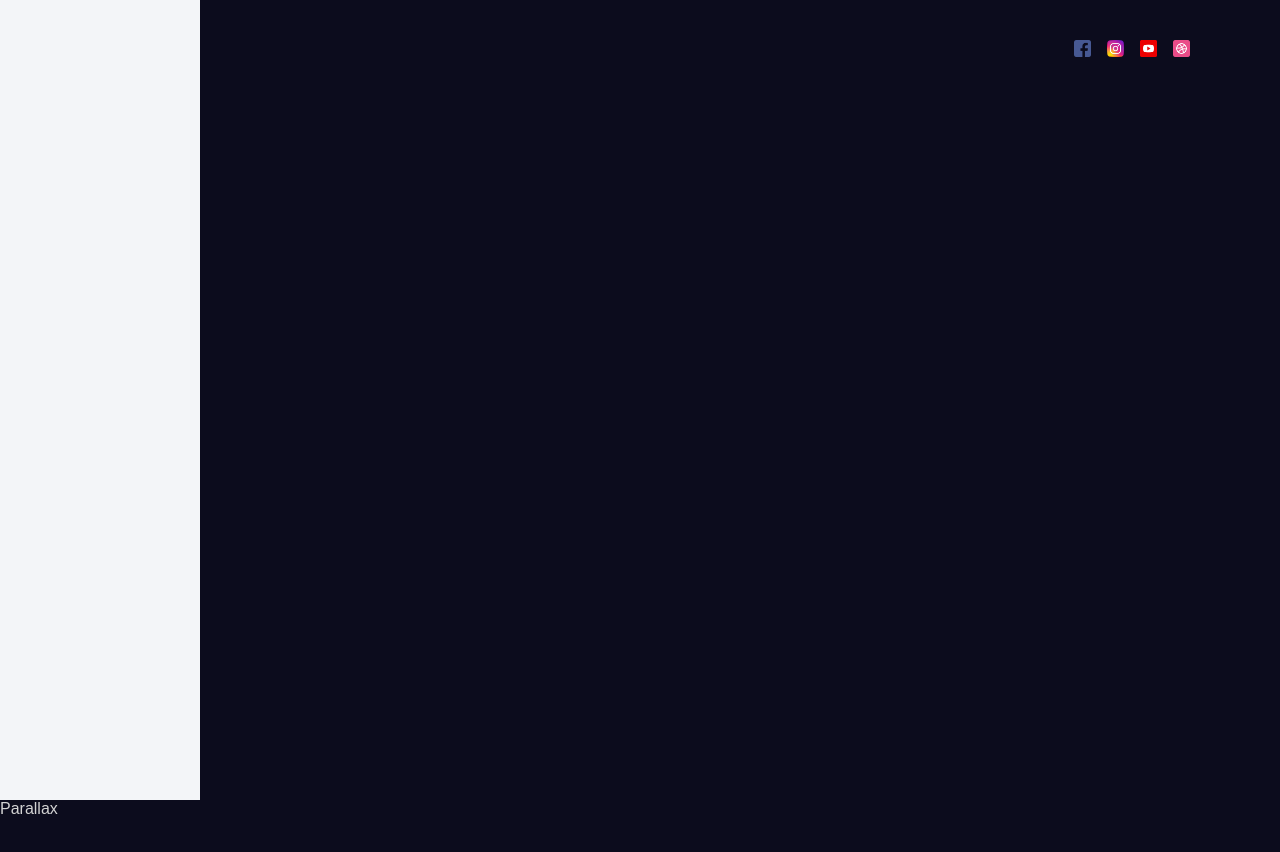
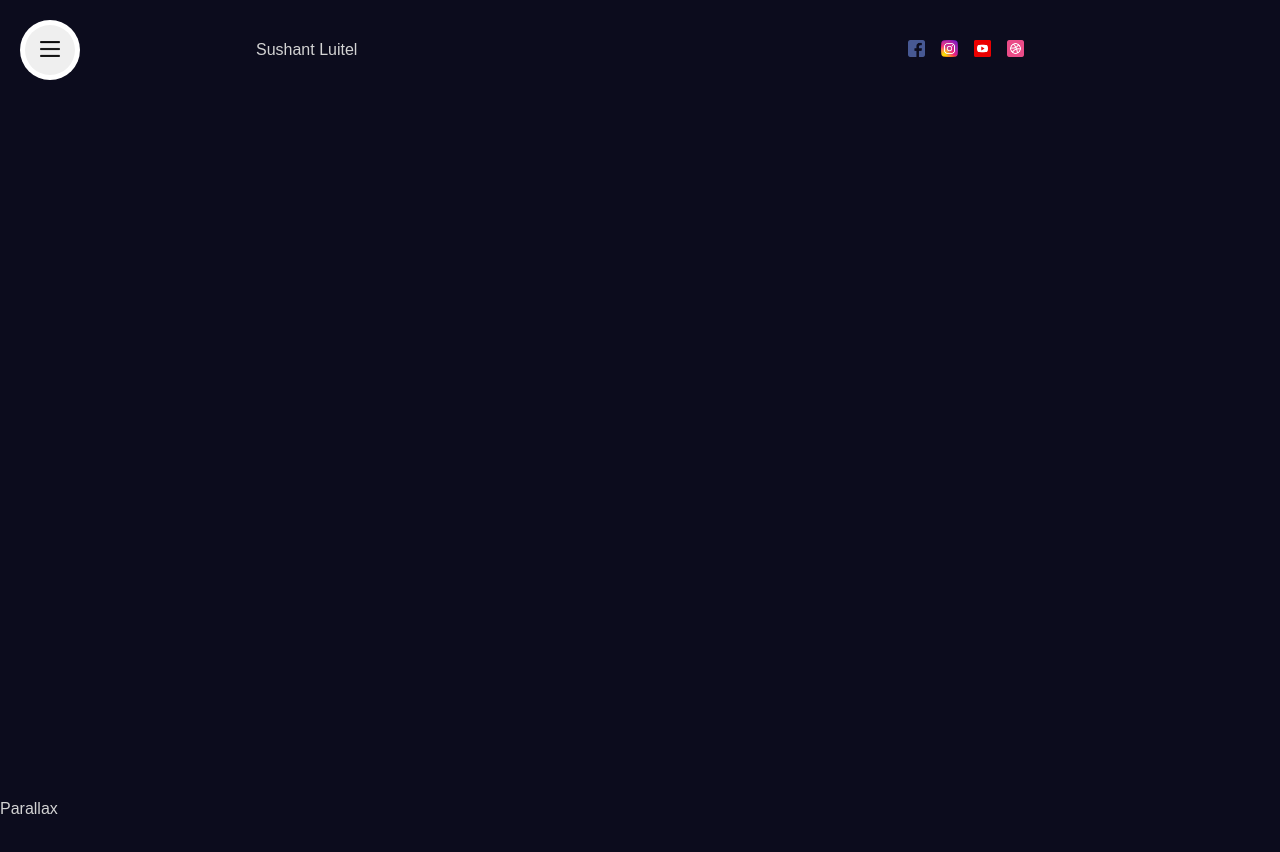
Before and after one commit to Sushant-Luitel/Portfolio, a React (Vite) app: page / in a window 1280 px wide. Shown: the top 852 px of the page. Built offline with nearby package versions, Linux system fonts and the light colour scheme.

Commit message:
created sidebar with animation

```diff
--- a/src/Components/Navbar/Navbar.scss
+++ b/src/Components/Navbar/Navbar.scss
@@ -2,8 +2,9 @@
   height: 100px;
 
   .wrapper {
+    width: 60%;
     height: 100%;
-    max-width: 1100px;
+    max-width: 1360px;
     margin: 0 auto;
     display: flex;
     align-items: center;
--- a/src/Components/Sidebar/Links.jsx
+++ b/src/Components/Sidebar/Links.jsx
@@ -2,7 +2,17 @@ import React from "react";
 
 const Links = () => {
   const sidebarItems = ["Home", "Services", "Contact", "Portfolio", "About"];
-  return <div>{sidebarItems.map((item, index) => {})}</div>;
+  return (
+    <div className="Links">
+      {sidebarItems.map((item, index) => {
+        return (
+          <a key={item} href="#">
+            {item}
+          </a>
+        );
+      })}
+    </div>
+  );
 };
 
 export default Links;
--- a/src/Components/Sidebar/Sidebar.jsx
+++ b/src/Components/Sidebar/Sidebar.jsx
@@ -1,7 +1,47 @@
-import React from "react";
+import React, { useState } from "react";
 import "./Sidebar.scss";
+import Links from "./Links";
+import { motion } from "framer-motion";
+import close from "../../assets/close.png";
+import hamburger from "../../assets/hamburger.png";
 const Sidebar = () => {
-  return <div className="sidebar"></div>;
+  const [open, setOpen] = useState(false);
+
+  const variants = {
+    open: {
+      clipPath: "circle(1200px at 50px 50px)",
+      transition: {
+        type: "spring",
+        stiffness: 20,
+      },
+    },
+    closed: {
+      clipPath: "circle(30px at 50px 50px)",
+      trasition: {
+        delay: 0.5,
+        type: "spring",
+        stiffness: 400,
+        damping: 40,
+      },
+    },
+  };
+  return (
+    <motion.div className="sidebar" animate={open ? "open" : "closed"}>
+      <motion.div className="bg" variants={variants}>
+        <Links />
+      </motion.div>
+      <button
+        className="sidebar-button"
+        onClick={() => setOpen((prev) => !prev)}
+      >
+        {open ? (
+          <img src={close} width={20} alt="logo" />
+        ) : (
+          <img src={hamburger} width={20} alt="logo" />
+        )}
+      </button>
+    </motion.div>
+  );
 };
 export default Sidebar;
 Sidebar;
--- a/src/Components/Sidebar/Sidebar.scss
+++ b/src/Components/Sidebar/Sidebar.scss
@@ -1,8 +1,44 @@
 .sidebar {
-  position: fixed;
-  top: 0;
-  left: 0;
-  bottom: 0;
-  width: 200px;
-  background-color: #f3f5f8;
+  display: flex;
+  flex-direction: column;
+  background: white;
+  color: black;
+  justify-content: center;
+
+  .bg {
+    background: white;
+    position: fixed;
+    top: 0;
+    bottom: 0;
+    left: 0;
+    width: 350px;
+
+    .Links {
+      position: absolute;
+      width: 100%;
+      height: 100%;
+      display: flex;
+      flex-direction: column;
+      align-items: center;
+      justify-content: center;
+      gap: 1em;
+    }
+
+    a {
+      text-decoration: none;
+      color: inherit;
+      font-size: 1.5rem;
+    }
+  }
+
+  .sidebar-button {
+    cursor: pointer;
+    border: none;
+    width: 50px;
+    height: 50px;
+    border-radius: 50%;
+    position: fixed;
+    top: 25px;
+    left: 25px;
+  }
 }
```
Also changed, not shown: src/assets/close.png (added), src/assets/hamburger.png (added).
